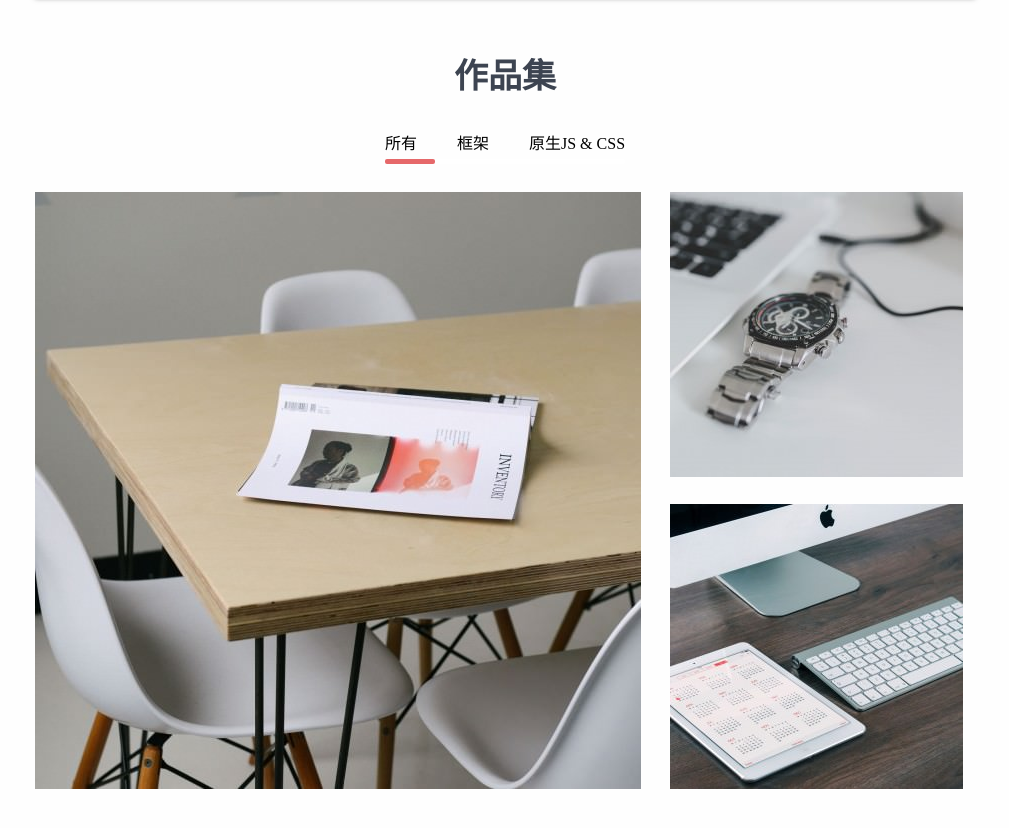
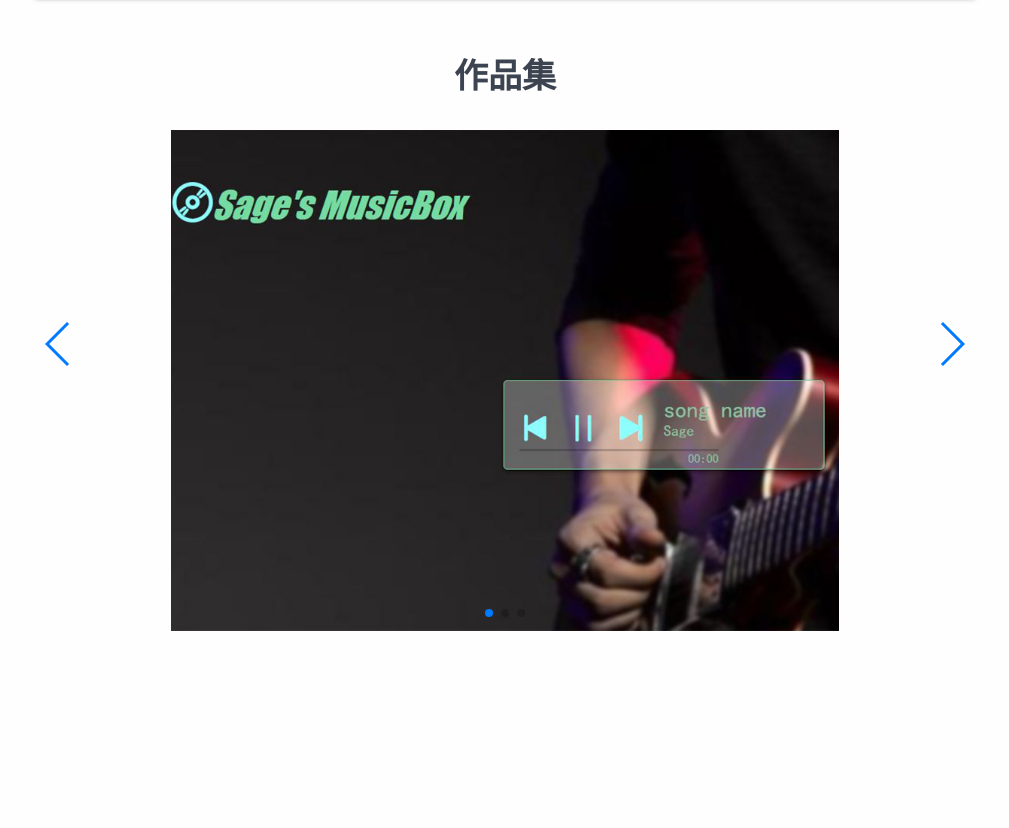
Before and after one commit to SageSanyue/resume1.1.1, a plain HTML site: page Self-Intro.html in a window 1280 px wide. Shown: the part 1298-2126 px from the top of the page, without its empty margins (135-1144 px from the left). After the commit the page ends 2029 px from the top, so only its background shows below. Drawn offline with nearby package versions, Linux system fonts and the light colour scheme; a script that the page names is missing.

Commit message:
添加swiper轮播插件

```diff
--- a/Self-Intro.html
+++ b/Self-Intro.html
@@ -6,6 +6,7 @@
     <meta http-equiv="X-UA-Compatible" content="ie=edge">
     <title>徐赛君的个人简历</title>
     <script src="https://at.alicdn.com/t/font_571244_exeobslx9gvz33di.js"></script>
+    <link rel="stylesheet" href="https://cdnjs.cloudflare.com/ajax/libs/Swiper/4.1.0/css/swiper.min.css">
     <link rel="stylesheet" href="styles/Self-Intro.css">
     <style type="text/css">
         .icon {
@@ -106,6 +107,7 @@
         </div>
     </div>
     <main>
+
             <div data-x id="siteAbout" class="userCard">
                 <div class="pictureAndText clearfix">
                   <div class="picture">
@@ -119,7 +121,7 @@
                      <h1>徐赛君</h1>
                      <p>前端开发工程师</p>
                      <hr>
-                      <dl>
+                      <dl class="clearfix">
                        <dt>年龄</dt>
                        <dd>24</dd>
                        <dt>所在城市</dt>
@@ -197,42 +199,50 @@
           </section>
           <section data-x id="siteWorks" class="portfolio">
             <h2>作品集</h2>
-            <nav>
-              <ol class="clearfix">
-                  <li id="portfolioAll">所有</li>
-                  <li id="portfolioFramework">框架</li>
-                  <li id="portfolioVallina">原生JS &amp; CSS</li>
-              </ol>
-              <div id="portfolioBar" class="bar state-1">
-                    <div class="bar-inner"></div>
+            <!--变成轮播-->
+
+            <!-- Slider main container -->
+            <div class="swiper-container">
+            <!-- Additional required wrapper -->
+               <div class="swiper-wrapper">
+               <!-- Slides -->
+                <img src="Resume/music.jpg" class="swiper-slide">
+                <img src="Resume/movie.jpg" class="swiper-slide">
+                <img src="Resume/canvas.jpg" class="swiper-slide">
+
               </div>
-            </nav>
-            <script>
-                    portfolioAll.onclick= function(){
-                        portfolioBar.className = 'bar state-1'
-                    }
-                    portfolioFramework.onclick= function(){
-                        portfolioBar.className = 'bar state-2'
-                    }
-                    portfolioVallina.onclick= function(){
-                        portfolioBar.className = 'bar state-3'
-                    }
-            </script>
-            <div class="works">
-                <div class="big">
-                    <img src="Resume/big.jpg" alt="作品1">
-                </div>
-                <div class="small">
-                    <img src="Resume/small.jpg" alt="作品2">
-                </div>
-                <div class="smaller">
-                    <img src="Resume/small2.jpg" alt="作品3">
-                </div>
+              <!-- If we need pagination -->
+
+              <div class="swiper-pagination"></div>
+              <!-- If we need navigation buttons -->
+
             </div>
+              <div class="swiper-button-prev"></div>
+              <div class="swiper-button-next"></div>
+
           </section>
           <script src="https://cdnjs.cloudflare.com/ajax/libs/tween.js/17.2.0/Tween.min.js"></script>
+          <script src="https://cdnjs.cloudflare.com/ajax/libs/Swiper/4.1.0/js/swiper.min.js"></script>
           <script>
 
+            var mySwiper = new Swiper ('.swiper-container', {
+            // Optional parameters
+
+            loop: true,
+
+            // If we need pagination
+            pagination: {
+            el: '.swiper-pagination',
+            },
+
+             // Navigation arrows
+             navigation: {
+             nextEl: '.swiper-button-next',
+             prevEl: '.swiper-button-prev',
+            }
+            })
+          </script>
+          <script>
              setTimeout(function(){
                 siteWelcome.classList.remove('active')
              },1000)
@@ -277,44 +287,6 @@
                 }
                 li.classList.add('highlight')
              }
-
-             /*window.onscroll = function(x){
-                if(window.scrollY > 0){
-                    topNavBar.classList.add('sticky')
-                }else{
-                    topNavBar.classList.remove('sticky')
-                }
-                //console.log('window.scrollY')
-                //console.log(window.scrollY)
-                let specialTags = document.querySelectorAll('[data-x]')  //含有data-x属性的任意标签
-                let minIndex = 0
-                for(let i=0;i<specialTags.length;i++){
-                    if(Math.abs(specialTags[i].offsetTop - window.scrollY) < Math.abs(specialTags[minIndex].offsetTop - window.scrollY)){
-                        minIndex = i
-                    }
-                    //console.log(minIndex)
-                }//minIndex就是离窗口顶部最近的元素
-              //specialTags[minIndex].classList.add('animate')
-                specialTags[minIndex].classList.remove('offset')
-               /* for(let i=0;i<specialTags.length;i++){
-                    specialTags[i].classList.remove('active')
-                }
-                //specialTags[minIndex].classList.add('active')
-                let id = specialTags[minIndex].id
-                //console.log(id)
-                let a = document.querySelector('a[href="#' + id + '"]')  //例如id=='siteAbout',则对应的a标签'a[href="#siteAbout"]'
-                let li = a.parentNode
-                //console.log(li)
-                let brothersAndMe = li.parentNode.children
-                for(let i=0;i<brothersAndMe.length;i++){
-                    //brothersAndMe[i].classList.remove('active')
-                    brothersAndMe[i].classList.remove('highlight')
-                }
-                //li.classList.add('active')
-                li.classList.add('highlight')
-             }
-             */
-
 
 
              let liTags = document.querySelectorAll('nav.menu > ul >li')
@@ -367,68 +339,9 @@
                     })
                     .start();
 
-/*
-                   let n = 25 //一共动的次数
-                   let duration = 500 / n      //动一次多长时间
-                   let currentTop = window.scrollY
-                   let targetTop = top-80
-                   let distance = (targetTop - currentTop)/n
-                   let i = 0
-                   /*
-                   console.log(targetTop)
-                   console.log(currentTop)  //console.log调试大法
-                   console.log(n)
-                   console.log(distance)
 
-                   var id = setInterval(()=>{
-                    if(i === n){
-                        window.clearInterval(id)
-                        return
-                    }
-                    i=i+1
-                    window.scrollTo(0,currentTop + distance * i)
-                    //window.scrollTo(0,targetTop + distance*i)
-                   },duration)
-
-                   //window.scrollTo(0,top-80)   //滑动到X方向不变Y方向减去80
-*/
                 }
              }
-
-
            </script>
-           <!--<script>
-           //let aTags = document.getElementsByClassName('menuTrigger') 为改进BUG改进鼠标移开无法进一步点选二级菜单，监听对象应该是a与ul的共同标签li
-           let liTags = document.getElementsByClassName('menuTrigger')
-             //console.log(aTags)
-             //for(let i=0;i<aTags.length;i++){
-            for(let i=0;i<liTags.length;i++){
-                 //aTags[i].onmouseenter = function(x){
-                liTags[i].onmouseenter = function(x){
-                     //console.log('mouseenter')
-                     /*console.log(x.target)
-                     console.log(x.currentTarget)  //假如a标签内还有span标签，onclick事件监听上句打印span此句打印a
-                     */
-                     //let a = x.currentTarget   //建议使用curenttarget不会出错
-                    let li = x.currentTarget
-                     //console.log(a.nextSibling.nextSibling)
-                     //let brother = a.nextSibling
-                     let brother = li.getElementsByTagName('ul')[0]
-                     /*while(brother.nodeType === 3){    //找a的节点弟弟而非文本弟弟,或者改写成while(brother.tagName!=='UL')
-                        brother = brother.nextSibling
-                     }
-                     brother.classList.add('active')
-                 }
-                 //aTags[i].onmouseleave = function(x){
-                liTags[i].onmouseleave = function(x){
-                    let li = x.currentTarget
-                    let brother = li.getElementsByTagName('ul')[0]
-                    //while(brother.tagName !== 'UL'){
-                    //   brother = brother.nextSibling
-                    //}
-                    brother.classList.remove('active')
-                 }
-             }
-           </script>-->
 </body>
 </html>
--- a/styles/Self-Intro.css
+++ b/styles/Self-Intro.css
@@ -240,6 +240,7 @@ h1,h2,h3,h4,h5,h6 {
 .userCard .text dl dd,
 .userCard .text dl dt {
     float: left;
+    line-height: 2em;    /*不加行高则表格两栏会错位！*/
     padding: 5px 0;
 }
 .userCard dl dt {
@@ -370,68 +371,10 @@ section.portfolio {
     text-align: center;
     margin-bottom: 100px;
 }
-section.portfolio > nav > ol {
-    margin: 0 auto;
-    display: inline-block;
-    vertical-align: top;
+section.portfolio .swiper-container{
+    width: 668px;
+    height: 501px;
 }
-section.portfolio > nav > ol > li {
-    float: left;
-    margin-left: 40px;
-    cursor: pointer;
+section.portfolio h2{
+    margin-bottom: 32px;
 }
-section.portfolio > nav > ol > li:nth-child(1) {
-    margin-left: 0;
-}
-section.portfolio > nav {
-    text-align: center;
-    display: inline-block;
-    vertical-align: top;
-    margin-top: 32px;
-}
-section.portfolio > nav .bar {
-    height: 5px;
-    background: white;
-    border-radius: 2px;
-    margin-top: 5px;
-    margin-bottom: 28px;
-}
-section.portfolio > nav .bar-inner {
-    height: 100%;
-    background: #e6686a;
-    border-radius: 2px;
-    transition: all 0.3s;
-}
-section.portfolio > nav .bar.state-1 .bar-inner {
-    margin-left: 0;
-    width: 50px;
-}
-section.portfolio > nav .bar.state-2 .bar-inner {
-    margin-left: 65px;
-    width: 50px;
-}
-section.portfolio > nav .bar.state-3 .bar-inner {
-    margin-left: 140px;
-    width: 96px;
-}
-section.portfolio .works {
-    position: relative;
-    height: 597px;
-}
-section.portfolio .works > .big,
-section.portfolio .works > .small,
-section.portfolio .works > .smaller {
-    position: absolute;
-}
-section.portfolio .works > .big {
-    top: 0;
-    left: 0;
-}
-section.portfolio .works > .small {
-    top: 0;
-    left: 635px;
-}
-section.portfolio .works > .smaller {
-    top: 312px;
-    left: 635px;
-}
```
Also changed, not shown: Resume/canvas.jpg (added), Resume/movie.jpg (added), Resume/music.jpg (added), Resume/nav.jpg (added).
